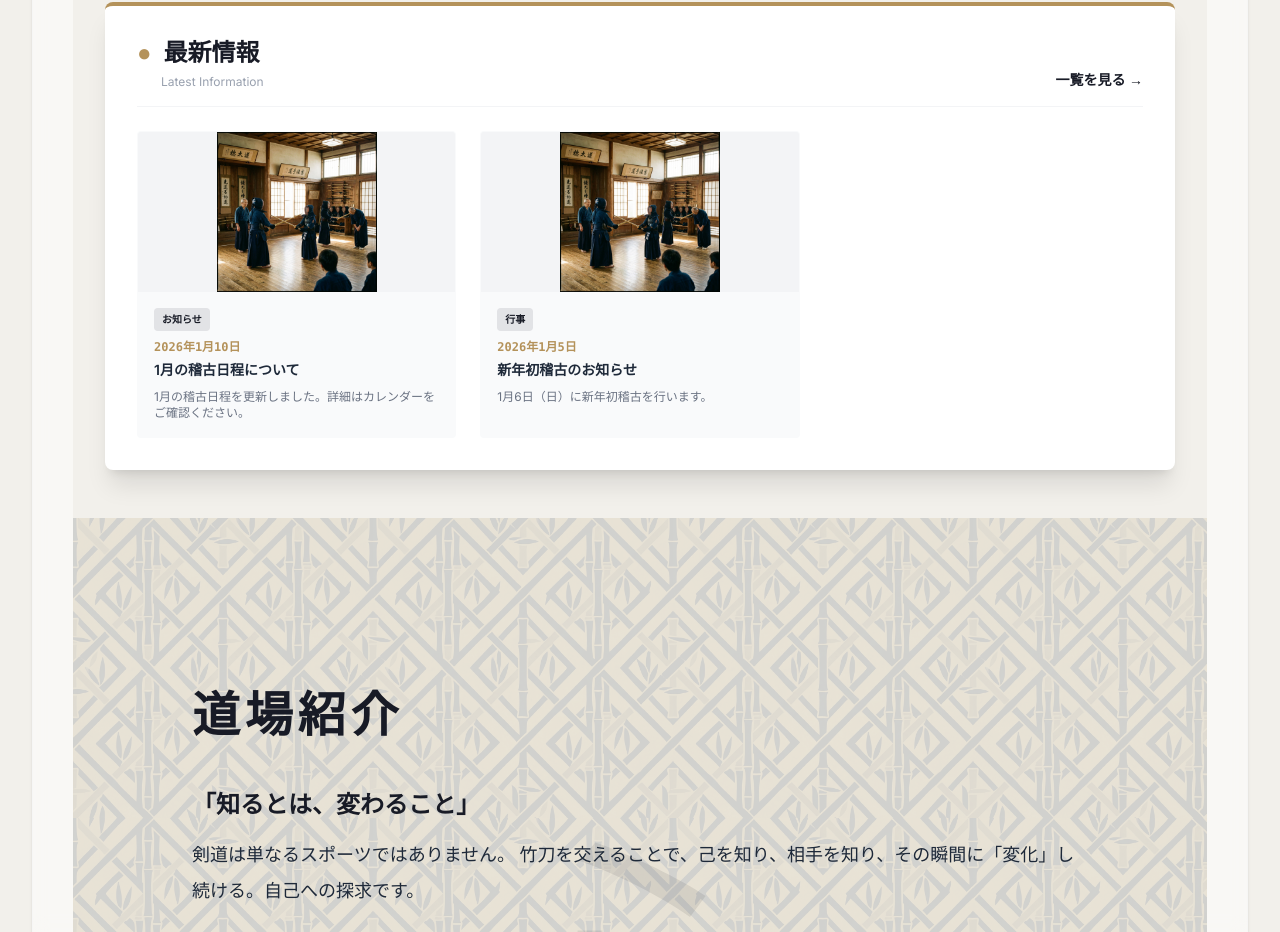
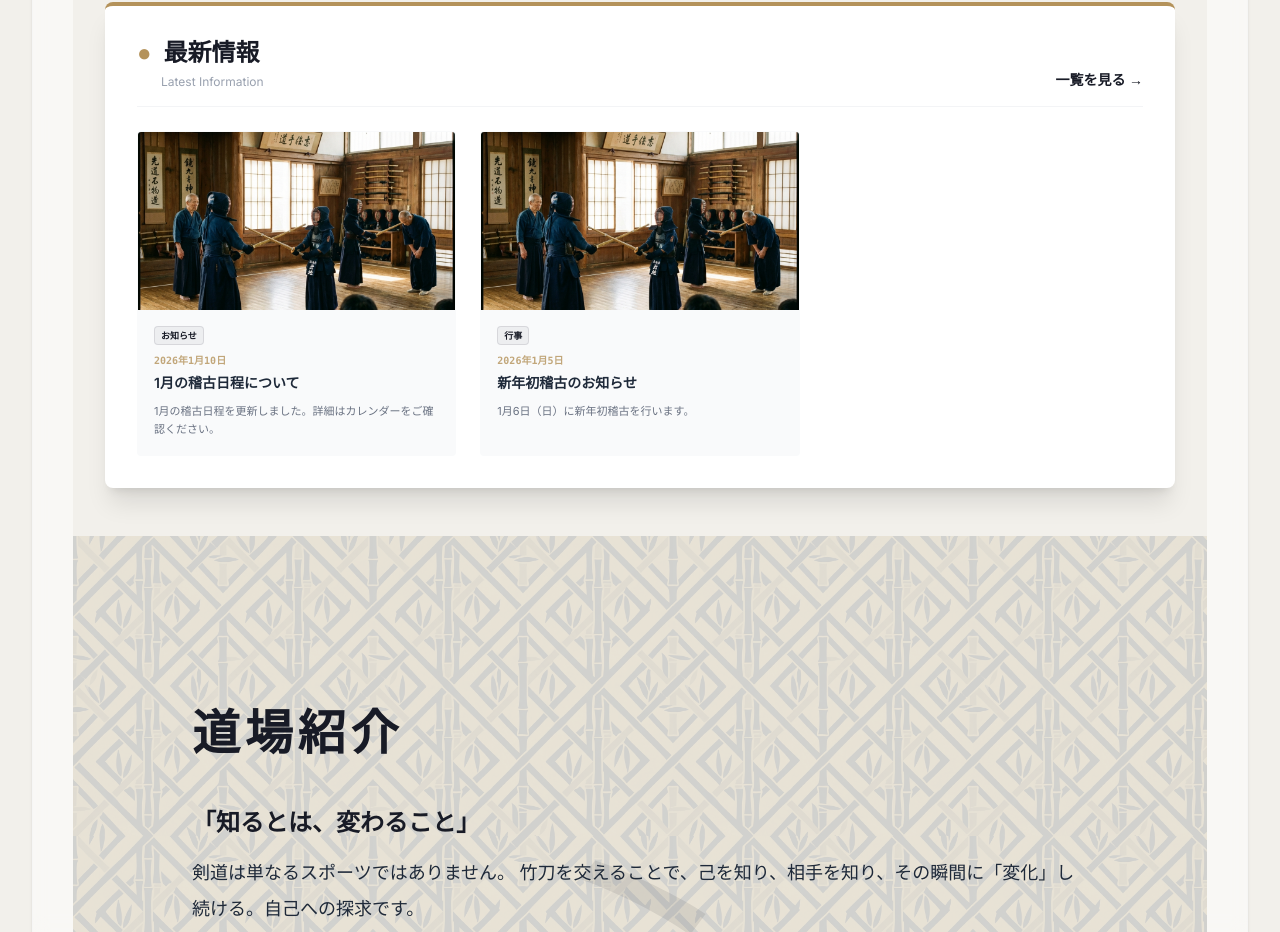
Before and after one commit to crossroad777/shuyukan-site, a React (Vite) app: page / in a window 1280 px wide. Shown: the part 1256-2188 px from the top of the page. Built offline with nearby package versions, Linux system fonts and the light colour scheme; no server answers; a web font is replaced by a local one.

Commit message:
Final Refinements: Fix member deletion and News section UI (v1.0.1)

```diff
--- a/src/components/NewsSection.jsx
+++ b/src/components/NewsSection.jsx
@@ -159,42 +159,43 @@ const NewsSection = () => {
                                     to={item.link || '#'}
                                     className="group block bg-gray-50 rounded overflow-hidden hover:shadow-md transition-all duration-300 hover:-translate-y-1 border border-transparent hover:border-shuyukan-gold/30"
                                 >
-                                    {/* サムネイル画像 */}
-                                    {item.image && (
-                                        <div className="w-full bg-gray-100 overflow-hidden">
+                                    {/* サムネイル画像 - 控えめなプレイスホルダー付き */}
+                                    <div className="w-full bg-gray-100 overflow-hidden aspect-video flex items-center justify-center relative bg-gradient-to-br from-gray-50 to-gray-100">
+                                        {item.image ? (
                                             <img
                                                 src={convertDriveUrl(item.image)}
                                                 alt={item.title}
-                                                className="w-full h-auto object-contain max-h-40 group-hover:scale-105 transition-transform duration-300"
+                                                className="w-full h-full object-cover group-hover:scale-105 transition-transform duration-500"
                                                 onError={(e) => {
-                                                    // 画像読み込みエラー時はコンテナごと隠す
-                                                    e.target.parentElement.style.display = 'none';
+                                                    // 画像読み込みエラー時はアイコン表示に切り替え
+                                                    e.target.style.display = 'none';
+                                                    e.target.nextSibling.style.display = 'flex';
                                                 }}
                                             />
+                                        ) : null}
+                                        <div className={`absolute inset-0 flex items-center justify-center text-gray-300 ${item.image ? 'hidden' : 'flex'}`}>
+                                            <span className="text-4xl opacity-20">🥋</span>
                                         </div>
-                                    )}
+                                    </div>
+
                                     <div className="p-4">
                                         <div className="flex items-center gap-2 mb-2">
-                                            <span className="inline-block bg-shuyukan-blue/10 text-shuyukan-blue text-[10px] px-2 py-1 rounded font-bold">
+                                            <span className="inline-block bg-shuyukan-blue/5 text-shuyukan-blue text-[9px] px-1.5 py-0.5 rounded border border-shuyukan-blue/10 font-bold">
                                                 {item.category}
                                             </span>
-                                            {/* 7日以内の投稿にNEWバッジを表示 */}
+                                            {/* 控えめなNEWラベル: アニメーションを削除し、サイズを調整 */}
                                             {item.date && (new Date() - new Date(item.date)) / (1000 * 60 * 60 * 24) < 7 && (
-                                                <span className="relative inline-flex items-center justify-center">
-                                                    <span className="absolute inline-flex h-full w-full rounded-full bg-red-400 opacity-75 animate-ping"></span>
-                                                    <span className="relative inline-flex items-center bg-gradient-to-r from-red-500 via-red-600 to-red-500 text-white text-[11px] px-2.5 py-1 rounded-full font-bold shadow-lg shadow-red-500/50 border border-white/30">
-                                                        ✨ NEW
-                                                    </span>
+                                                <span className="inline-flex items-center bg-shuyukan-red text-white text-[9px] px-2 py-0.5 rounded-sm font-bold tracking-tighter">
+                                                    NEW
                                                 </span>
                                             )}
-
                                         </div>
-                                        <p className="text-xs text-shuyukan-gold font-bold mb-1 font-mono">{formatDateOnly(item.date)}</p>
+                                        <p className="text-[10px] text-shuyukan-gold font-bold mb-1 font-mono opacity-80">{formatDateOnly(item.date)}</p>
                                         <h3 className="text-sm font-bold text-gray-800 leading-relaxed group-hover:text-shuyukan-blue transition-colors line-clamp-2">
                                             {item.title}
                                         </h3>
-                                        {item.content && (
-                                            <p className="text-xs text-gray-500 mt-2 line-clamp-2">
+                                        {item.content && !item.content.startsWith('http') && (
+                                            <p className="text-[11px] text-gray-500 mt-2 line-clamp-2 leading-relaxed">
                                                 {item.content}
                                             </p>
                                         )}
```
